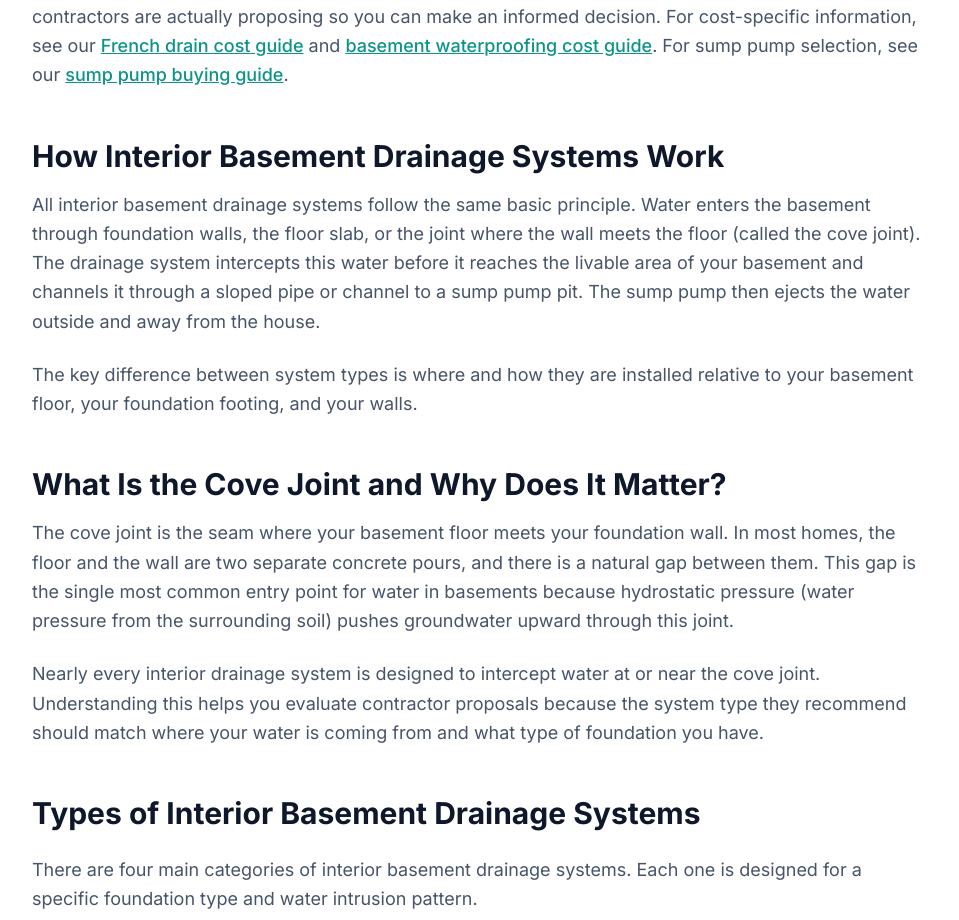
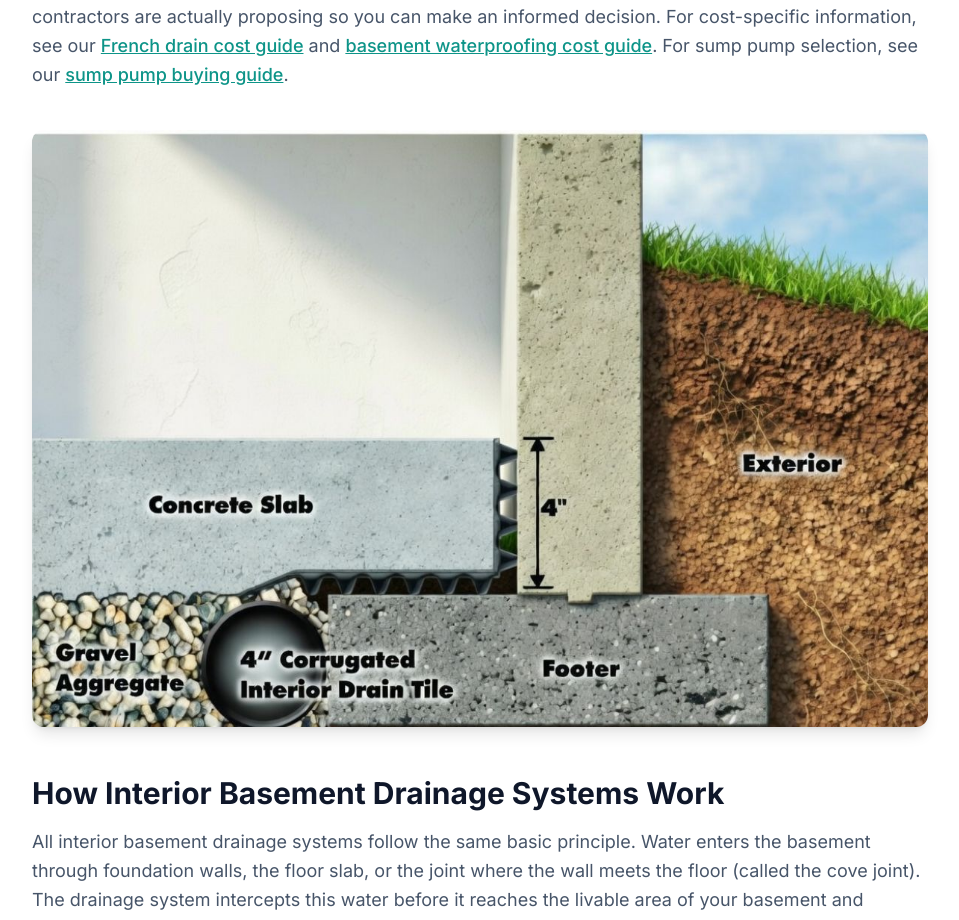
Before and after one commit to thebasementguide2026/basement-guide, a Next.js app: page /articles/interior-basement-drainage-systems in a window 1280 px wide. Shown: the part 1126-2046 px from the top of the page, without its empty margins (160-1119 px from the left). Built offline with nearby package versions, Linux system fonts and the light colour scheme.

Commit message:
Embed hero image in article body

```diff
--- a/app/articles/interior-basement-drainage-systems/page.tsx
+++ b/app/articles/interior-basement-drainage-systems/page.tsx
@@ -121,6 +121,17 @@ export default function InteriorBasementDrainageSystems() {
             <p className='text-lg text-slate-600 leading-relaxed mb-6'>Unlike exterior waterproofing, which prevents water from reaching your foundation, interior drainage manages water that has already entered, keeping your basement dry from the inside.</p>
             <p className='text-lg text-slate-600 leading-relaxed mb-6'>If you have gotten quotes from basement waterproofing contractors, you have probably heard brand names like WaterGuard, DryTrak, or terms like drain tile and perimeter drain. These all refer to variations of interior drainage systems, but they work differently, cost differently, and suit different foundation types.</p>
             <p className='text-lg text-slate-600 leading-relaxed'>This guide explains every type, compares costs per linear foot, and helps you understand what contractors are actually proposing so you can make an informed decision. For cost-specific information, see our <Link href='/articles/french-drain-cost' className='text-teal-600 hover:text-teal-700 font-medium underline'>French drain cost guide</Link> and <Link href='/articles/basement-waterproofing-cost' className='text-teal-600 hover:text-teal-700 font-medium underline'>basement waterproofing cost guide</Link>. For sump pump selection, see our <Link href='/articles/sump-pump-buying-guide' className='text-teal-600 hover:text-teal-700 font-medium underline'>sump pump buying guide</Link>.</p>
+
+                          <div className='my-10 rounded-xl overflow-hidden shadow-lg'>
+                <Image
+                  src='/interiordrainage.jpg'
+                  alt='Interior basement drainage system installation showing perimeter channel, gravel bed, and sump pump connection'
+                  width={1200}
+                  height={675}
+                  className='w-full h-auto'
+                  priority
+                />
+              </div>
           </section>
 
           {/* How Interior Drainage Systems Work */}
```
